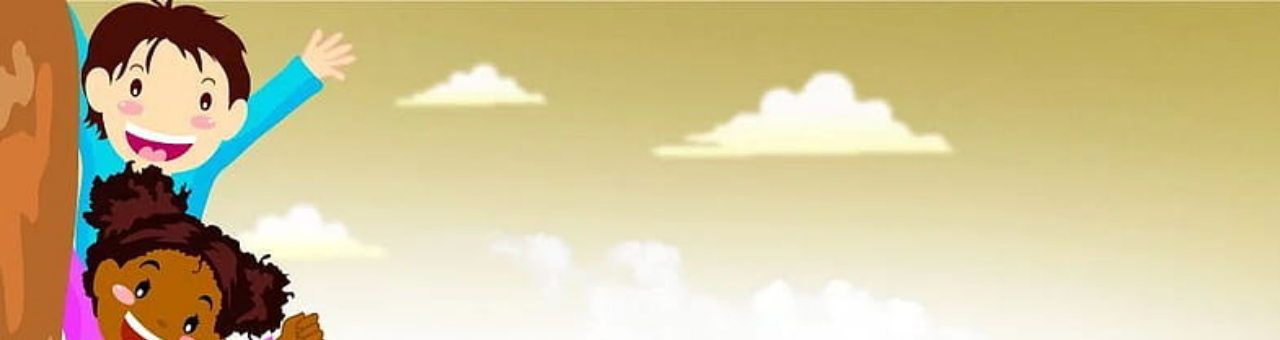
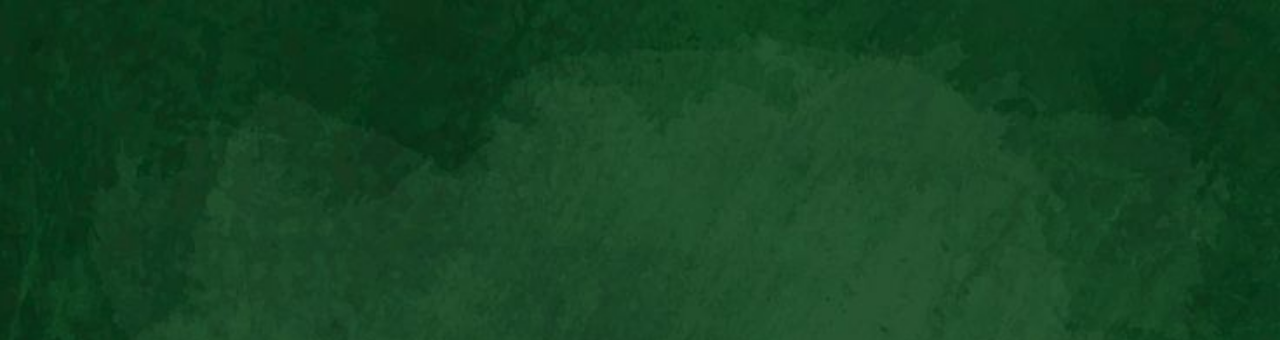
Before and after one commit to ChawlaNidhi/TeachingAids, a plain HTML site: page mobilechoice.html in a window 1280 px wide. Shown: the top 340 px of the page. Drawn offline with Linux system fonts and the light colour scheme.

Commit message:
Update mobilechoice.html

```diff
--- a/mobilechoice.html
+++ b/mobilechoice.html
@@ -3,7 +3,7 @@
     <title> Let's Practice</title>
     <style>
       body{
-             background: url("bg3.jpg");
+             background: url("bg5.jpg");
             background-size: cover;
             align-items: center;
             font-size:8vw;
@@ -18,7 +18,8 @@
   </head>
   <body></br><br>
     <p align=center>
-    Select your option: </p>
+    Select your option: </p><br>
+    br>
 
     <div class="div1">
     <a href="AdditionQuizforMobile.html"> Addition</a><br>
```
